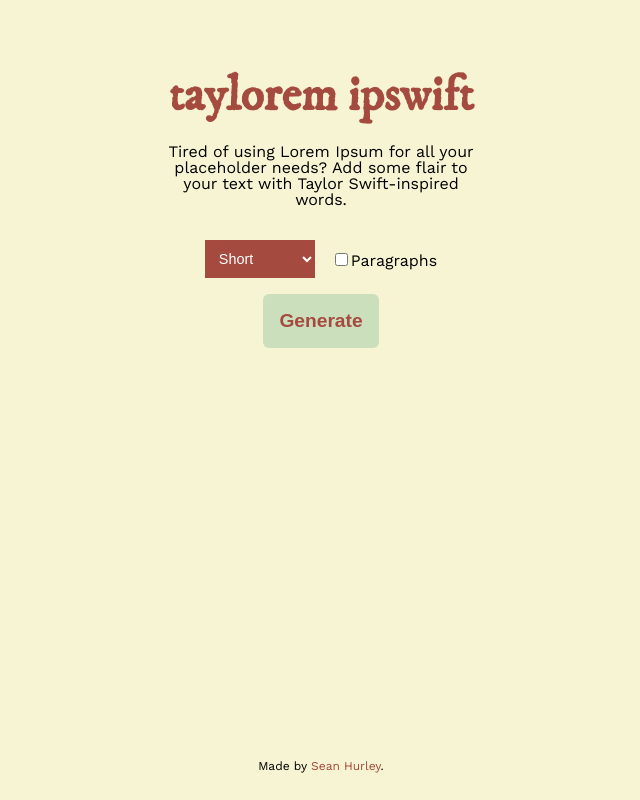
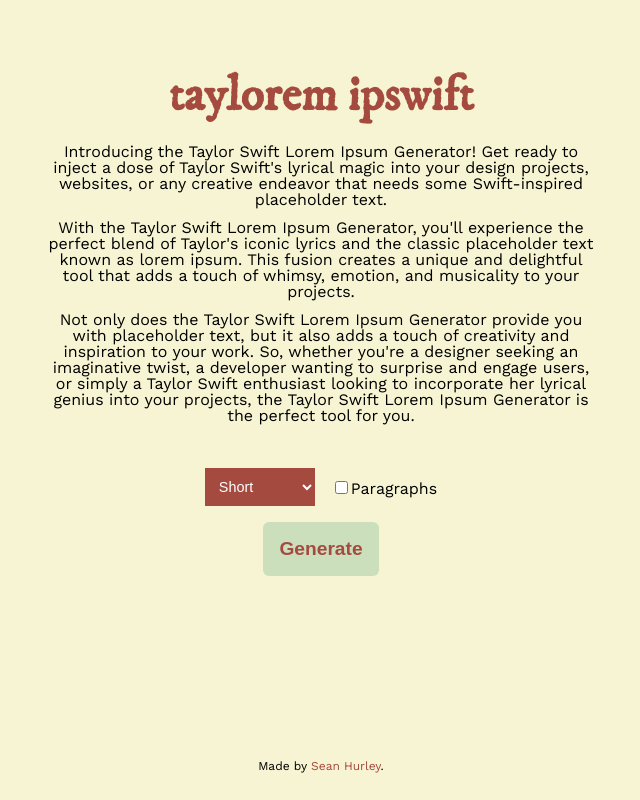
Before and after one commit to smh1988-2/taylor-ipsum, a React (Create React App) app: page / in a window 1280 px wide. Shown: the whole page, without its empty margins (319-959 px from the left). Built offline with nearby package versions, Linux system fonts and the light colour scheme.

Commit message:
added longer description

```diff
--- a/public/index.html
+++ b/public/index.html
@@ -7,7 +7,7 @@
     <meta name="theme-color" content="#000000" />
     <meta
       name="description"
-      content="Tired of using Lorem Ipsum for all your placeholder needs? Add some flair to your text with Taylor Swift-inspired words."
+      content="Tired of using Lorem Ipsum for all your placeholder text needs? Add some flair to your text with Taylor Swift-inspired lorem ipsum."
     />
     <meta property="og:title" content="taylorem ipswift" />
     <meta property="og:image" content="%PUBLIC_URL%/taylorem-ipsum-share.png" />
@@ -15,7 +15,7 @@
     <meta name="twitter:title" content="taylorem ipswift" />
     <meta
       name="twitter:description"
-      content="Tired of using Lorem Ipsum for all your placeholder needs? Add some flair to your text with Taylor Swift-inspired words."
+      content="Tired of using Lorem Ipsum for all your placeholder text needs? Add some flair to your text with Taylor Swift-inspired lorem ipsum."
     />
     <meta
       name="twitter:image"
@@ -25,7 +25,7 @@
 
     <link rel="apple-touch-icon" href="%PUBLIC_URL%/logo192.png" />
     <link rel="manifest" href="%PUBLIC_URL%/manifest.json" />
-    <title>taylorem ipswift - Taylor Swift Lorem Ipsum Generator</title>
+    <title>taylorem ipswift - Taylor Swift Lorem Ipsum Placeholder Text Generator</title>
   </head>
   <body>
     <noscript>You need to enable JavaScript to run this app.</noscript>
--- a/src/App.css
+++ b/src/App.css
@@ -143,7 +143,7 @@
 .header-container {
   text-align: center;
   padding: 72px 32px 32px;
-  max-width: 330px;
+  max-width: 550px;
   margin: auto;
 }
 
@@ -156,6 +156,7 @@
 
 .header-text {
   text-align: center;
+  margin-bottom: 12px;
 }
 
 .options-container {
--- a/src/components/Header.js
+++ b/src/components/Header.js
@@ -4,7 +4,11 @@
   return (
     <header className="header-container">
       <h1>taylorem ipswift</h1>
-      <p className="header-text">Tired of using Lorem Ipsum for all your placeholder needs? Add some flair to your text with Taylor Swift-inspired words.</p>
+      <p className="header-text">Introducing the Taylor Swift Lorem Ipsum Generator! Get ready to inject a dose of Taylor Swift's lyrical magic into your design projects, websites, or any creative endeavor that needs some Swift-inspired placeholder text.</p>
+
+      <p className="header-text">With the Taylor Swift Lorem Ipsum Generator, you'll experience the perfect blend of Taylor's iconic lyrics and the classic placeholder text known as lorem ipsum. This fusion creates a unique and delightful tool that adds a touch of whimsy, emotion, and musicality to your projects.</p>
+
+      <p className="header-text">Not only does the Taylor Swift Lorem Ipsum Generator provide you with placeholder text, but it also adds a touch of creativity and inspiration to your work. So, whether you're a designer seeking an imaginative twist, a developer wanting to surprise and engage users, or simply a Taylor Swift enthusiast looking to incorporate her lyrical genius into your projects, the Taylor Swift Lorem Ipsum Generator is the perfect tool for you.</p>
     </header>
   );
 }
```
